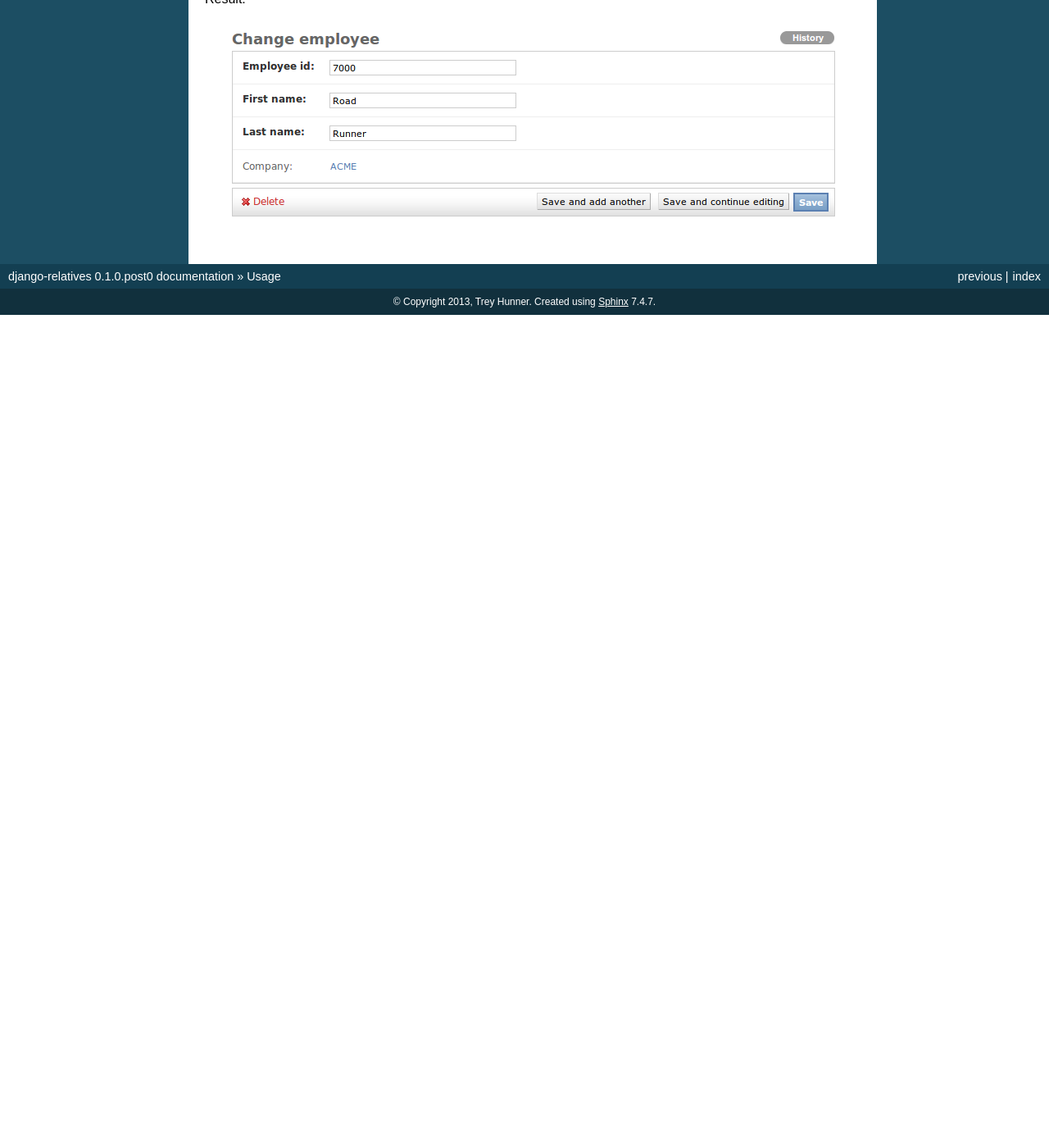
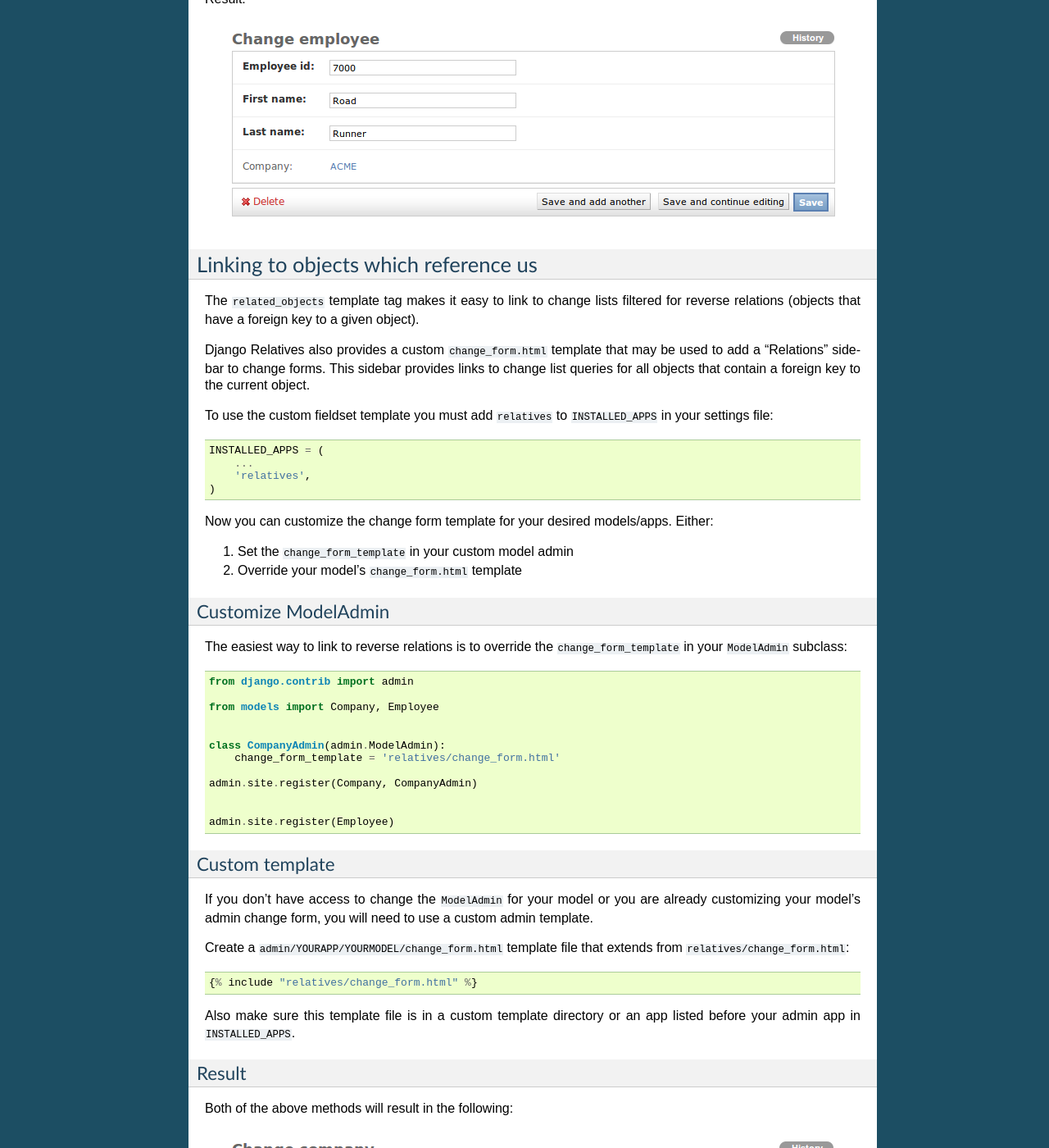
Before and after one commit to treyhunner/django-relatives, a Sphinx documentation site: the page built from docs/usage.rst, in a window 1280 px wide and 1400 px high, scrolled down 2273 px. Shown: the whole window at 82% size. Built offline with Sphinx 7.4.7, drawn with Linux system fonts in a browser that asks for light colours; pages that are not in the unit, such as notebooks, are missing from menus; before the commit the page ends 2657 px from its top, so only the background shows below that; some of the changed text lies outside the part shown.

Commit message:
Add change_form.html linking to reverse relations

```diff
--- a/docs/usage.rst
+++ b/docs/usage.rst
@@ -107,3 +107,65 @@ listed before your admin app in ``INSTALLED_APPS``.
 Result:
 
 .. figure:: images/contents_or_fk_link_example.png
+
+
+Linking to objects which reference us
+-------------------------------------
+
+The ``related_objects`` template tag makes it easy to link to change lists filtered for reverse relations (objects that have a foreign key to a given object).
+
+Django Relatives also provides a custom ``change_form.html`` template that may be used to add a "Relations" sidebar to change forms.  This sidebar provides links to change list queries for all objects that contain a foreign key to the current object.
+
+To use the custom fieldset template you must add ``relatives`` to
+``INSTALLED_APPS`` in your settings file:
+
+.. code-block:: python
+
+    INSTALLED_APPS = (
+        ...
+        'relatives',
+    )
+
+Now you can customize the change form template for your desired models/apps.  Either:
+
+1. Set the ``change_form_template`` in your custom model admin
+2. Override your model's ``change_form.html`` template
+
+Customize ModelAdmin
+~~~~~~~~~~~~~~~~~~~~
+
+The easiest way to link to reverse relations is to override the ``change_form_template`` in your ``ModelAdmin`` subclass:
+
+.. code-block:: python
+
+    from django.contrib import admin
+
+    from models import Company, Employee
+
+
+    class CompanyAdmin(admin.ModelAdmin):
+        change_form_template = 'relatives/change_form.html'
+
+    admin.site.register(Company, CompanyAdmin)
+
+
+    admin.site.register(Employee)
+
+Custom template
+~~~~~~~~~~~~~~~
+
+If you don't have access to change the ``ModelAdmin`` for your model or you are already customizing your model's admin change form, you will need to use a custom admin template.
+
+Create a ``admin/YOURAPP/YOURMODEL/change_form.html`` template file that extends from ``relatives/change_form.html``::
+
+    {% include "relatives/change_form.html" %}
+
+Also make sure this template file is in a custom template directory or an app
+listed before your admin app in ``INSTALLED_APPS``.
+
+Result
+~~~~~~
+
+Both of the above methods will result in the following:
+
+.. figure:: images/related_objects_example.png
```
Also changed, not shown: docs/images/related_objects_example.png (added), 1 other file.
